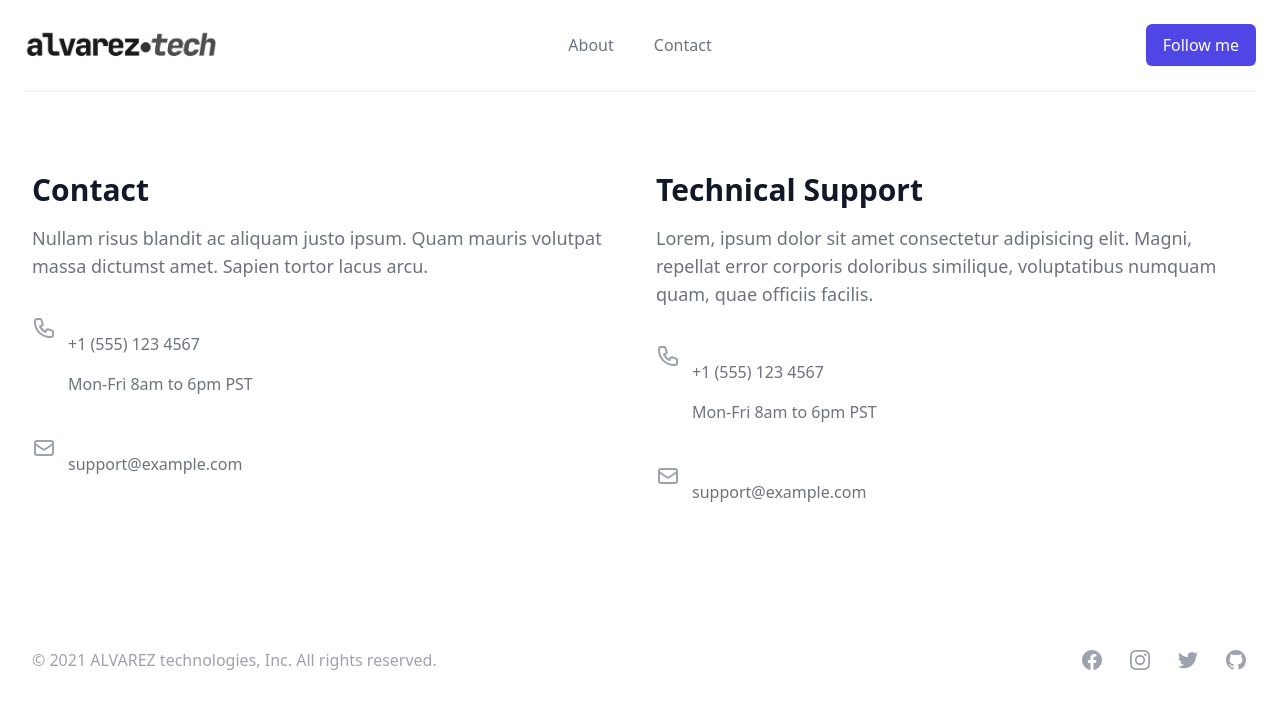
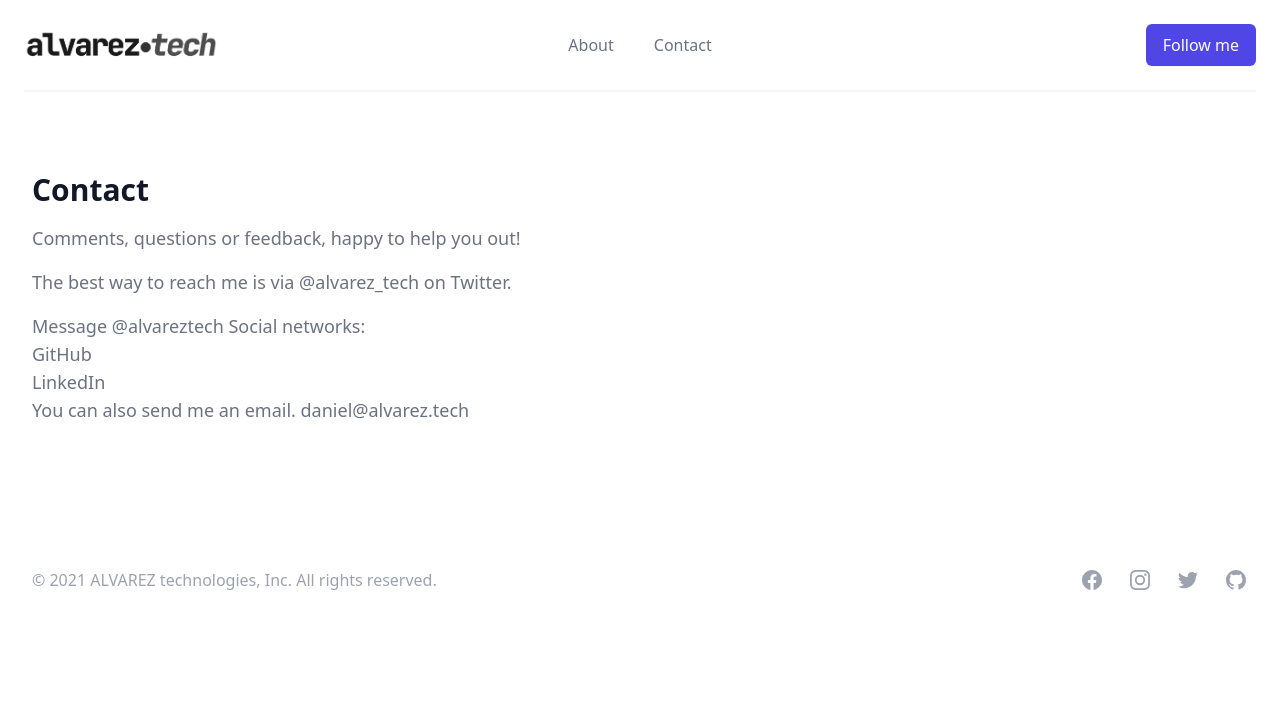
Before and after one commit to alvareztech/website, a Next.js app: page /contact in a window 1280 px wide. Shown: the top 708 px of the page. Built offline with nearby package versions, Linux system fonts and the light colour scheme.

Commit message:
General improvements

```diff
--- a/lib/posts.js
+++ b/lib/posts.js
@@ -1,16 +1,16 @@
 import fs from 'fs'
 import path from 'path'
 import matter from 'gray-matter'
-import { remark } from 'remark'
+import {remark} from 'remark'
 import html from 'remark-html'
 
 const postsDirectory = path.join(process.cwd(), 'data/posts')
 
 export function getAllPosts() {
-  console.log(">> getAllPosts:", postsDirectory)
-  var fileNames = fs.readdirSync(postsDirectory, { withFileTypes: true })
+  // console.log(">> getAllPosts:", postsDirectory)
+  let fileNames = fs.readdirSync(postsDirectory, {withFileTypes: true})
   fileNames = fileNames.filter(fileName => fileName.isFile())
-  const allPostsData = fileNames.map(fileName => {
+  let allPostsData = fileNames.map(fileName => {
     const slug = fileName.name.replace(/\.md$/, '')
     const filePath = path.join(postsDirectory, fileName.name)
     const file = fs.readFileSync(filePath, 'utf8')
@@ -20,6 +20,7 @@ export function getAllPosts() {
       ...matterResult.data
     }
   })
+  allPostsData = allPostsData.filter(post => post.draft !== true)
   return allPostsData.sort((a, b) => {
     if (a.date < b.date) {
       return 1
--- a/pages/[slug].js
+++ b/pages/[slug].js
@@ -2,7 +2,7 @@ import Layout from '../components/layout'
 import {getPost, getPostSlugs} from '../lib/posts'
 import Head from 'next/head'
 
-const editUrl = (slug) => `https://github.com/alvareztech/website/edit/main/data/blog/${slug}.md`;
+const editUrl = (slug) => `https://github.com/alvareztech/website/edit/main/data/posts/${slug}.md`;
 
 export default function Post({postData}) {
   return (<Layout>
@@ -91,7 +91,7 @@ export default function Post({postData}) {
           <h1>
             <span
               className="block text-base text-center text-indigo-600 font-semibold tracking-wide uppercase">
-              Introducing
+              {postData.tags[0]}
             </span>
             <span
               className="mt-2 block text-3xl text-center leading-8 font-extrabold tracking-tight text-gray-900 sm:text-4xl">
--- a/pages/contact.js
+++ b/pages/contact.js
@@ -1,5 +1,4 @@
 import Layout from '../components/layout'
-import {MailIcon, PhoneIcon} from '@heroicons/react/outline'
 
 export default function Contact() {
   return (
@@ -13,64 +12,23 @@ export default function Contact() {
                 className="text-2xl font-extrabold text-gray-900 sm:text-3xl">Contact</h2>
               <div className="mt-3">
                 <p className="text-lg text-gray-500">
-                  Nullam risus blandit ac aliquam justo ipsum. Quam mauris
-                  volutpat massa dictumst amet. Sapien tortor
-                  lacus arcu.
+                  Comments, questions or feedback, happy to help you out!
                 </p>
-              </div>
-              <div className="mt-9">
-                <div className="flex">
-                  <div className="flex-shrink-0">
-                    <PhoneIcon className="h-6 w-6 text-gray-400"
-                               aria-hidden="true"/>
-                  </div>
-                  <div className="ml-3 text-base text-gray-500">
-                    <p>+1 (555) 123 4567</p>
-                    <p className="mt-1">Mon-Fri 8am to 6pm PST</p>
-                  </div>
-                </div>
-                <div className="mt-6 flex">
-                  <div className="flex-shrink-0">
-                    <MailIcon className="h-6 w-6 text-gray-400"
-                              aria-hidden="true"/>
-                  </div>
-                  <div className="ml-3 text-base text-gray-500">
-                    <p>support@example.com</p>
-                  </div>
-                </div>
-              </div>
-            </div>
-            <div className="mt-12 sm:mt-16 md:mt-0">
-              <h2
-                className="text-2xl font-extrabold text-gray-900 sm:text-3xl">Technical
-                Support</h2>
-              <div className="mt-3">
                 <p className="text-lg text-gray-500">
-                  Lorem, ipsum dolor sit amet consectetur adipisicing elit.
-                  Magni, repellat error corporis doloribus
-                  similique, voluptatibus numquam quam, quae officiis facilis.
+                  The best way to reach me is via @alvarez_tech on Twitter.
                 </p>
-              </div>
-              <div className="mt-9">
-                <div className="flex">
-                  <div className="flex-shrink-0">
-                    <PhoneIcon className="h-6 w-6 text-gray-400"
-                               aria-hidden="true"/>
-                  </div>
-                  <div className="ml-3 text-base text-gray-500">
-                    <p>+1 (555) 123 4567</p>
-                    <p className="mt-1">Mon-Fri 8am to 6pm PST</p>
-                  </div>
-                </div>
-                <div className="mt-6 flex">
-                  <div className="flex-shrink-0">
-                    <MailIcon className="h-6 w-6 text-gray-400"
-                              aria-hidden="true"/>
-                  </div>
-                  <div className="ml-3 text-base text-gray-500">
-                    <p>support@example.com</p>
-                  </div>
-                </div>
+                <p className="text-lg text-gray-500">
+                  Message @alvareztech
+
+                  Social networks:
+                  <ul>
+                    <li>GitHub</li>
+                    <li>LinkedIn</li>
+                  </ul>
+                  You can also send me an email.
+
+                  daniel@alvarez.tech
+                </p>
               </div>
             </div>
           </div>
--- a/styles/global.css
+++ b/styles/global.css
@@ -6,12 +6,23 @@
   h1 {
     @apply text-4xl mt-4;
   }
+
   h2 {
     @apply text-2xl mt-4;
   }
+
+  h3 {
+    @apply text-xl mt-4;
+  }
+
+  h4 {
+    @apply text-xl mt-4;
+  }
+
   p {
     @apply my-4;
   }
+
   a {
     @apply text-blue-600 hover:text-blue-400;
   }
```
Also changed, not shown: data/posts/test.md (+1 -0 lines). Lines whose indentation alone changed are shown as unchanged.
